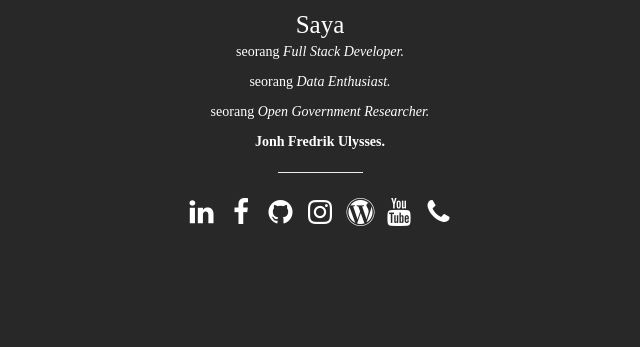
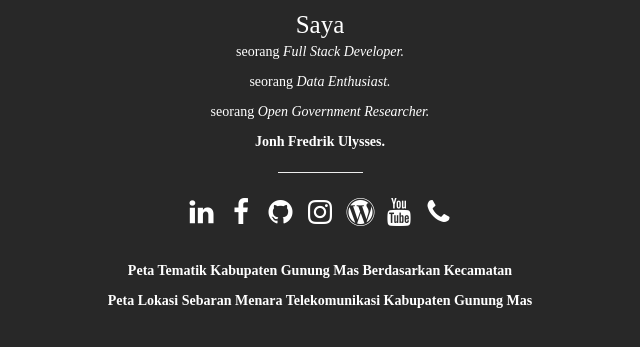
Before and after one commit to jonhfu/io-master, a plain HTML site: page index.html in a window 1280 px wide. Shown: the part 433-780 px from the top of the page, without its empty margins (320-960 px from the left). Drawn offline with nearby package versions, Linux system fonts and the light colour scheme; a web font is replaced by a local one.

Commit message:
Update index.html

```diff
--- a/index.html
+++ b/index.html
@@ -157,6 +157,11 @@
 					</div>
 				</div>
 			</div>
+			<div class="container">
+			<p>&nbsp;&nbsp;</p>
+			<p><a href="https://jonhfu.github.io/petagumas-kecamatan" target="_blank">Peta Tematik Kabupaten Gunung Mas Berdasarkan Kecamatan</a></p>
+			<p><a href="http://jonhfu.github.io/petagumas-menara" target="_blank">Peta Lokasi Sebaran Menara Telekomunikasi Kabupaten Gunung Mas </a></p>
+			</div>
 		</div>
 
 		<div class="modal fade" id="contact">
```
